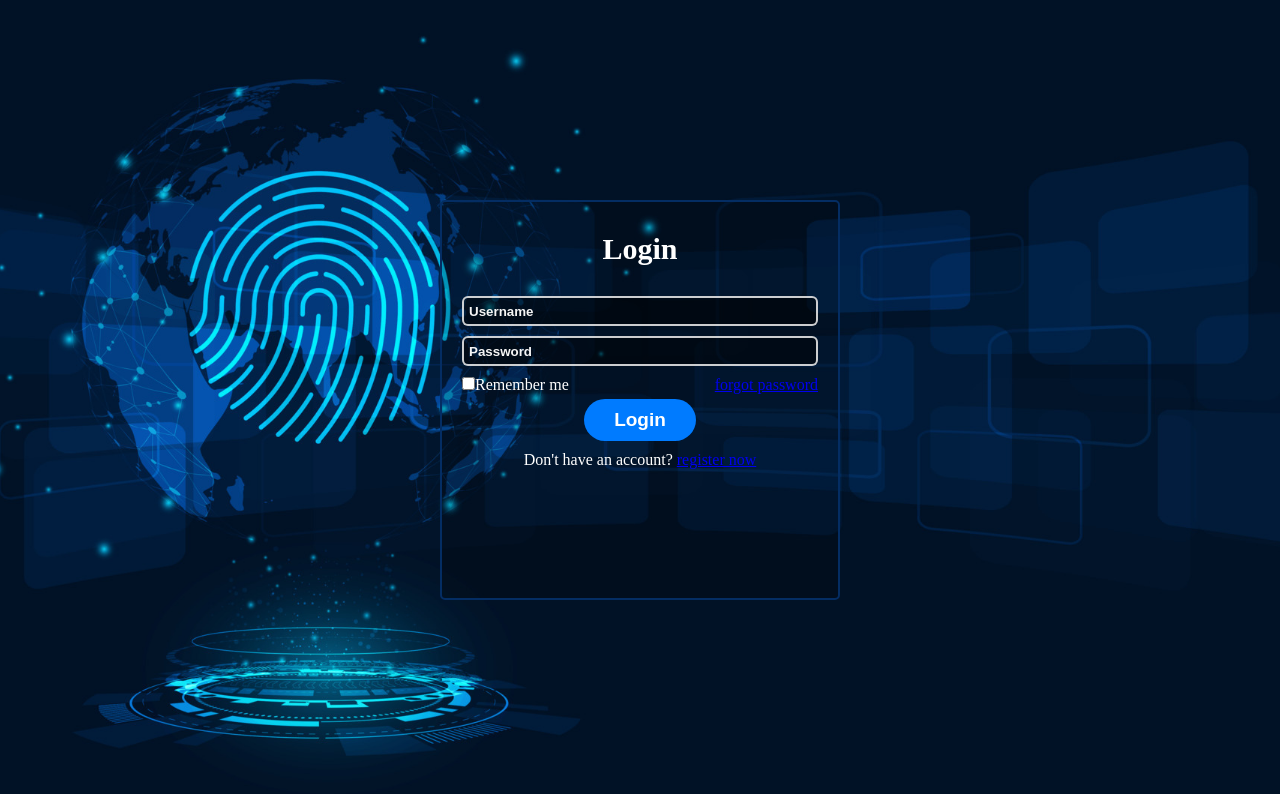
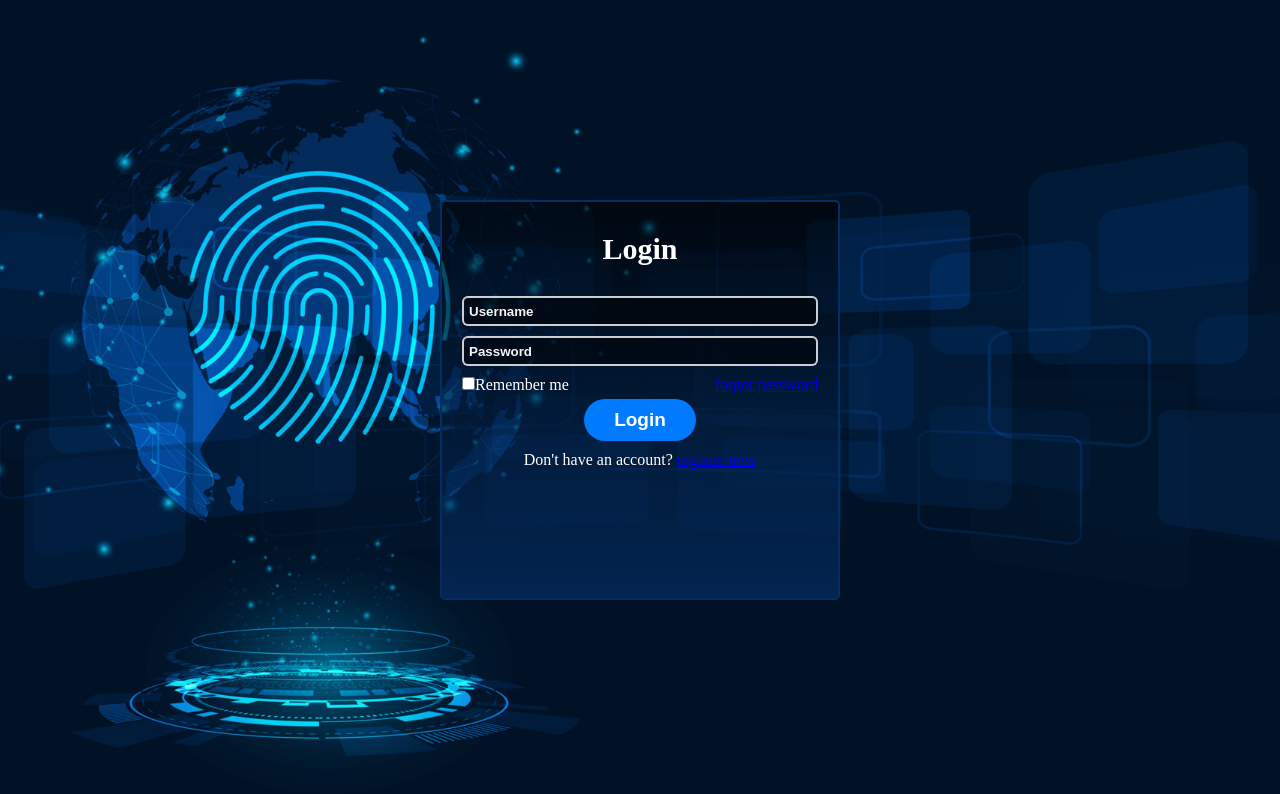
Before and after one commit to denbit-N1/first-repository, a plain HTML site: page index.html in a window 1280 px wide. Drawn offline with Linux system fonts and the light colour scheme.

Commit message:
modify css file

```diff
--- a/style.css
+++ b/style.css
@@ -17,7 +17,7 @@
     width: 400px;
     height: 400px;
     padding: 10px 20px;
-    background: rgba(0, 0, 0, 0.2);
+    background: linear-gradient(rgb(0, 0, 0,0.6),rgb(4, 45, 99,0.7));
     border-radius: 5px;
     border: 2px solid #042D63;
     color: white;
```
